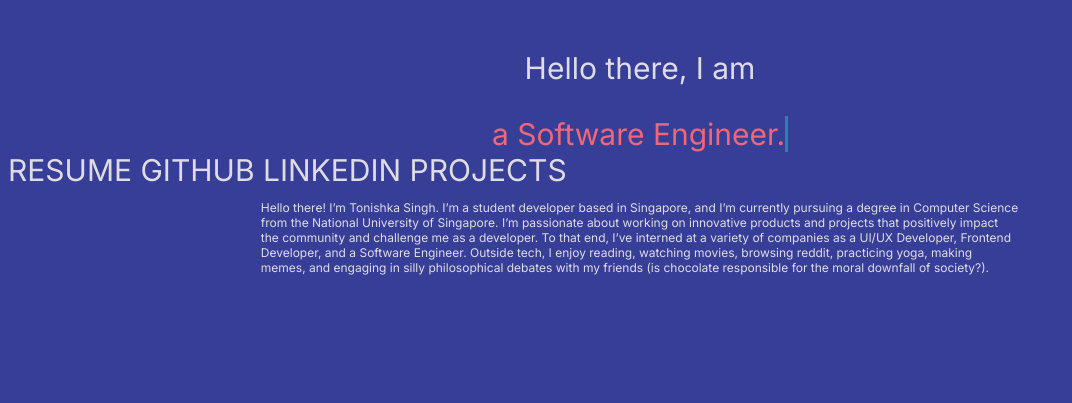
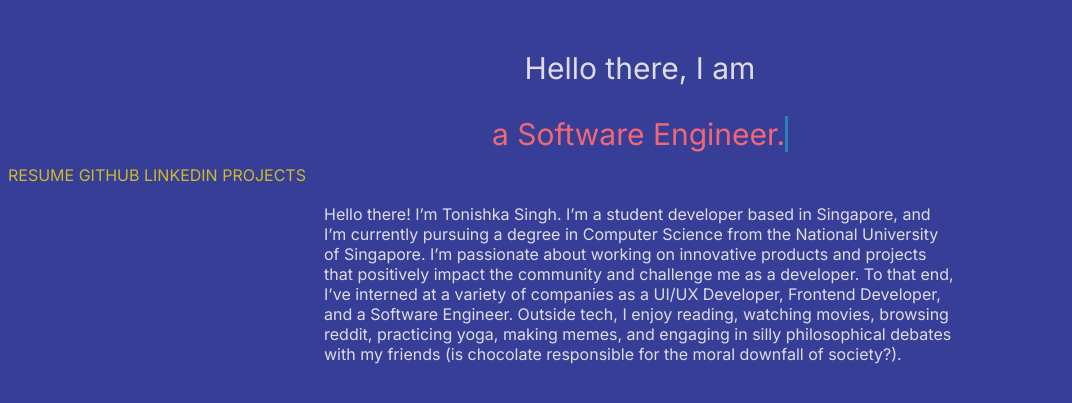
Before and after one commit to tonishka/tonishka.github.io, a Jekyll site: the page index.html, which Jekyll copies as it is, in a window 1280 px wide. Shown: the top 403 px of the page, without its empty margins (0-1072 px from the left). Built offline with Jekyll 4.4.1, drawn with Linux system fonts in a browser that asks for light colours.

Commit message:
Change formatting

```diff
--- a/index.html
+++ b/index.html
@@ -27,11 +27,18 @@ body {
 }
 
 #intro {
-	font-size: 12px;
-	margin-left: 20%;
-	margin-right: 20%;
+	font-size: 16px;
+	margin-left: 25%;
+	margin-right: 25%;
 	display: inline-block;
 	text-align: centerx;
+}
+
+#links {
+	font-size: 16px;
+	display: inline-block;
+	text-align: center;
+	color: #ceb92c;
 }
 
 </style>
```
